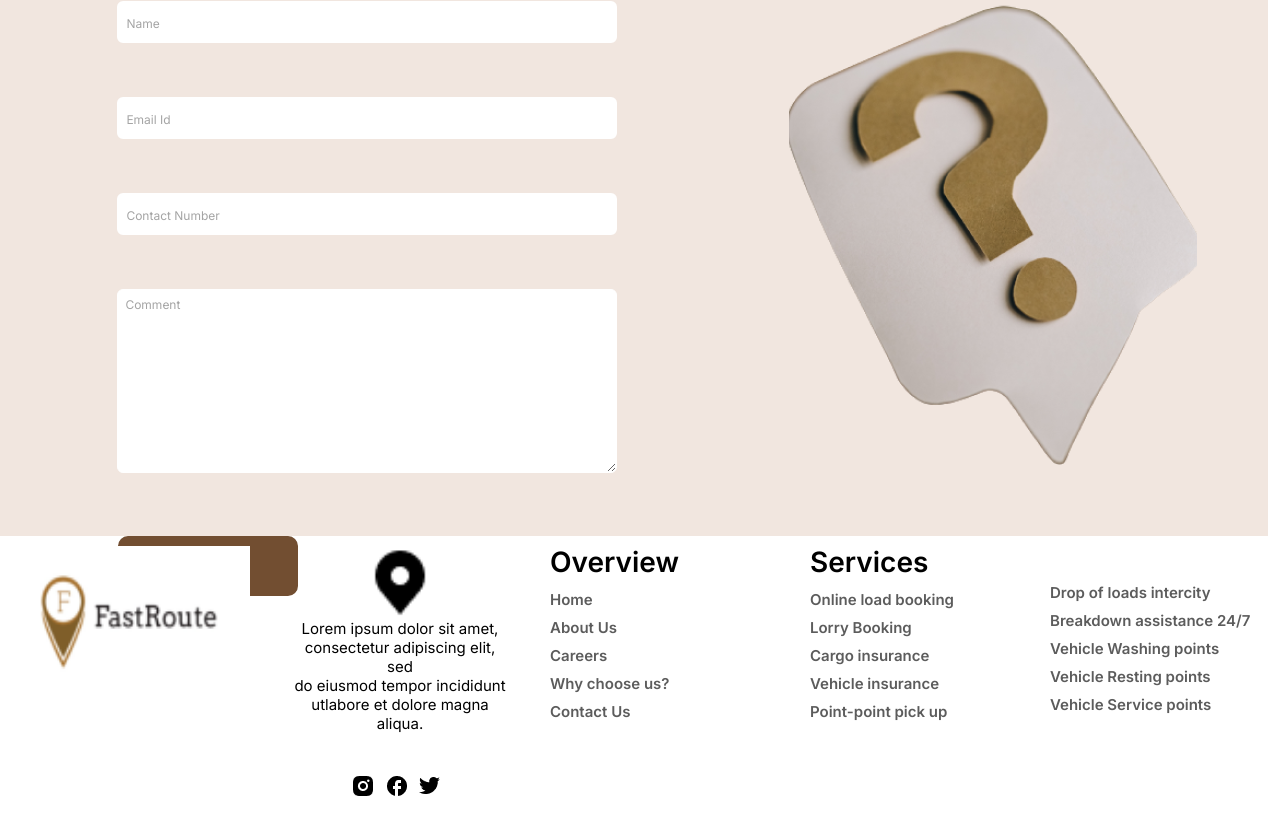
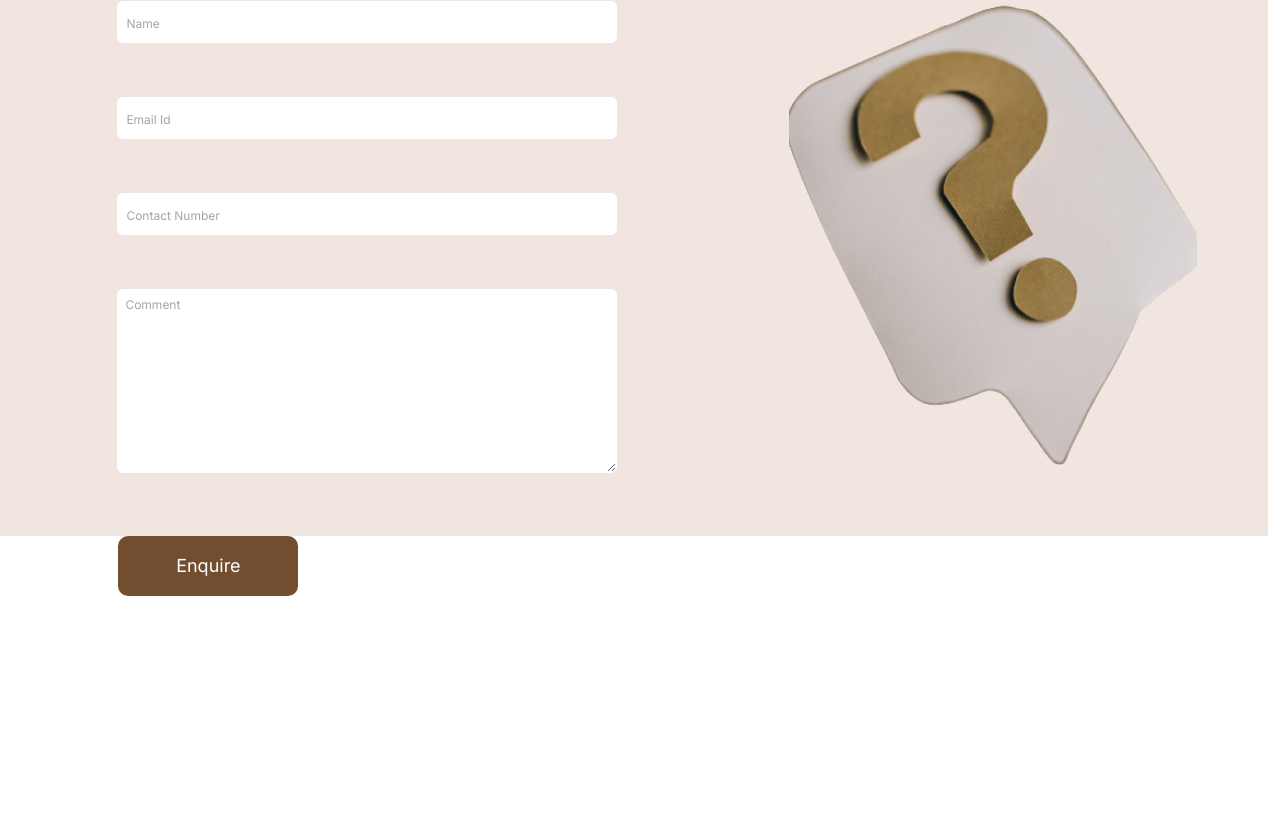
Before and after one commit to CLUMOSS/Fast-Route-Web, a React (Create React App) app in the folder fastrouteweb/: page /contact-page in a window 1280 px wide. Shown: the part 1260-2089 px from the top of the page. After the commit the page ends 1904 px from the top, so only its background shows below. Built offline with nearby package versions, Linux system fonts and the light colour scheme.

Commit message:
profile imagees on header not working

```diff
--- a/fastrouteweb/src/App.js
+++ b/fastrouteweb/src/App.js
@@ -12,7 +12,6 @@ function App() {
     <Router>
         <Navbar></Navbar>
       <AppRoutes />
-      <Footer></Footer>
     </Router>
   );
 }
--- a/fastrouteweb/src/components/common/Footer/footer.jsx
+++ b/fastrouteweb/src/components/common/Footer/footer.jsx
@@ -53,11 +53,11 @@ const Footer = () => {
       <div className="column2" style={{ marginTop: '35px' }}>
         {/* Additional Services */}
         <ul className="footer-links">
-          <li><Link to="/point-pickup">Drop of loads intercity</Link></li>
+          <li><Link to="/intercity-loads">Drop of loads intercity</Link></li>
           <li><Link to="/breakdown-assistance">Breakdown assistance 24/7</Link></li>
           <li><Link to="/washing-points">Vehicle Washing points</Link></li>
           <li><Link to="/resting-points">Vehicle Resting points</Link></li>
-          <li><Link to="/washing-points">Vehicle Service points</Link></li>
+          <li><Link to="/service-points">Vehicle Service points</Link></li>
         </ul>
       </div>
     </footer>
--- a/fastrouteweb/src/pages/home/header.js
+++ b/fastrouteweb/src/pages/home/header.js
@@ -18,25 +18,25 @@ const HeaderSection = () => {
           </div>
           <div className="profile-images" style={{ position: 'relative', bottom: '128px', left: '6%', top:'' , transform: 'translateY(169px)', display: 'flex' }}>
   <img
-    src="/Profile-pic-2.png" // Replace with actual image URL
+    src="/Profile-Pic-2.png" // Replace with actual image URL
     alt="Profile Image 1"
     className="img-fluid  "
     style={{ width: '80px', height: '80px', flexShrink: 0, borderRadius: '50%', margin: '-21px -39px 0 0', position: 'relative', zIndex: 1 }}
   />
   <img
-    src="/Profile-pic-3.png" // Replace with actual image URL
+    src="/Profile-Pic-3.png" // Replace with actual image URL
     alt="Profile Image 2"
     className="img-fluid"
     style={{ width: '80px', height: '80px', flexShrink: 0, borderRadius: '50%', margin: '-20px -38px 0 0', position: 'relative', zIndex: 2 }}
   />
   <img
-    src="/Profile-pic-4.png" // Replace with actual image URL
+    src="/Profile-Pic-4.png" // Replace with actual image URL
     alt="Profile Image 3"
     className="img-fluid"
     style={{ width: '80px', height: '80px', flexShrink: 0, borderRadius: '50%', margin: '-20px -36px 0 0', position: 'relative', zIndex: 3 }}
   />
   <img
-    src="/Profile-pic-1.png" // Replace with actual image URL
+    src="/Profile-Pic-1.png" // Replace with actual image URL
     alt="Profile Image 4"
     className="img-fluid"
     style={{ width: '80px', height: '80px', flexShrink: 0, borderRadius: '50%', margin: '-20px 0 0 0', position: 'relative', zIndex: 4 }}
```
